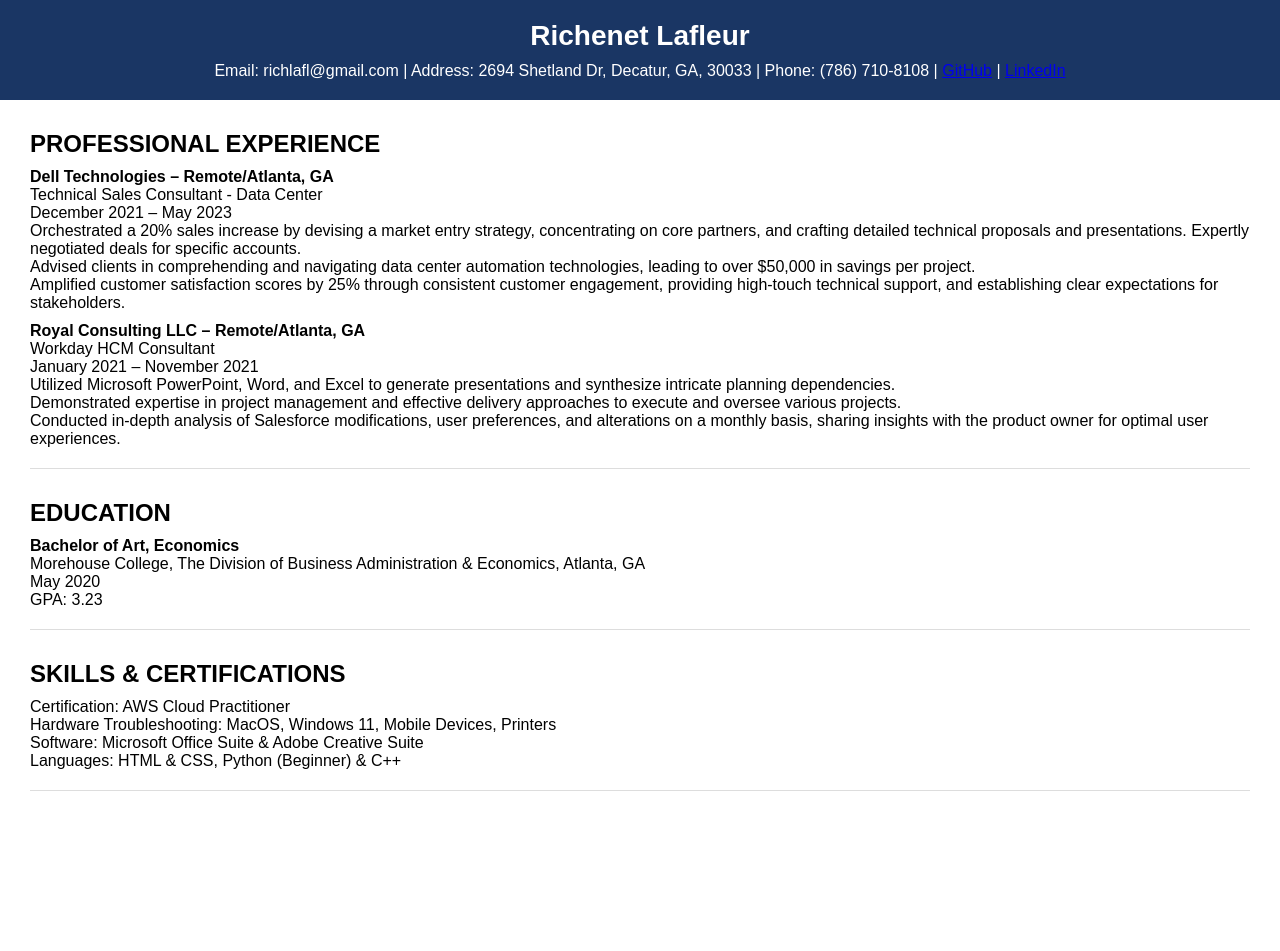
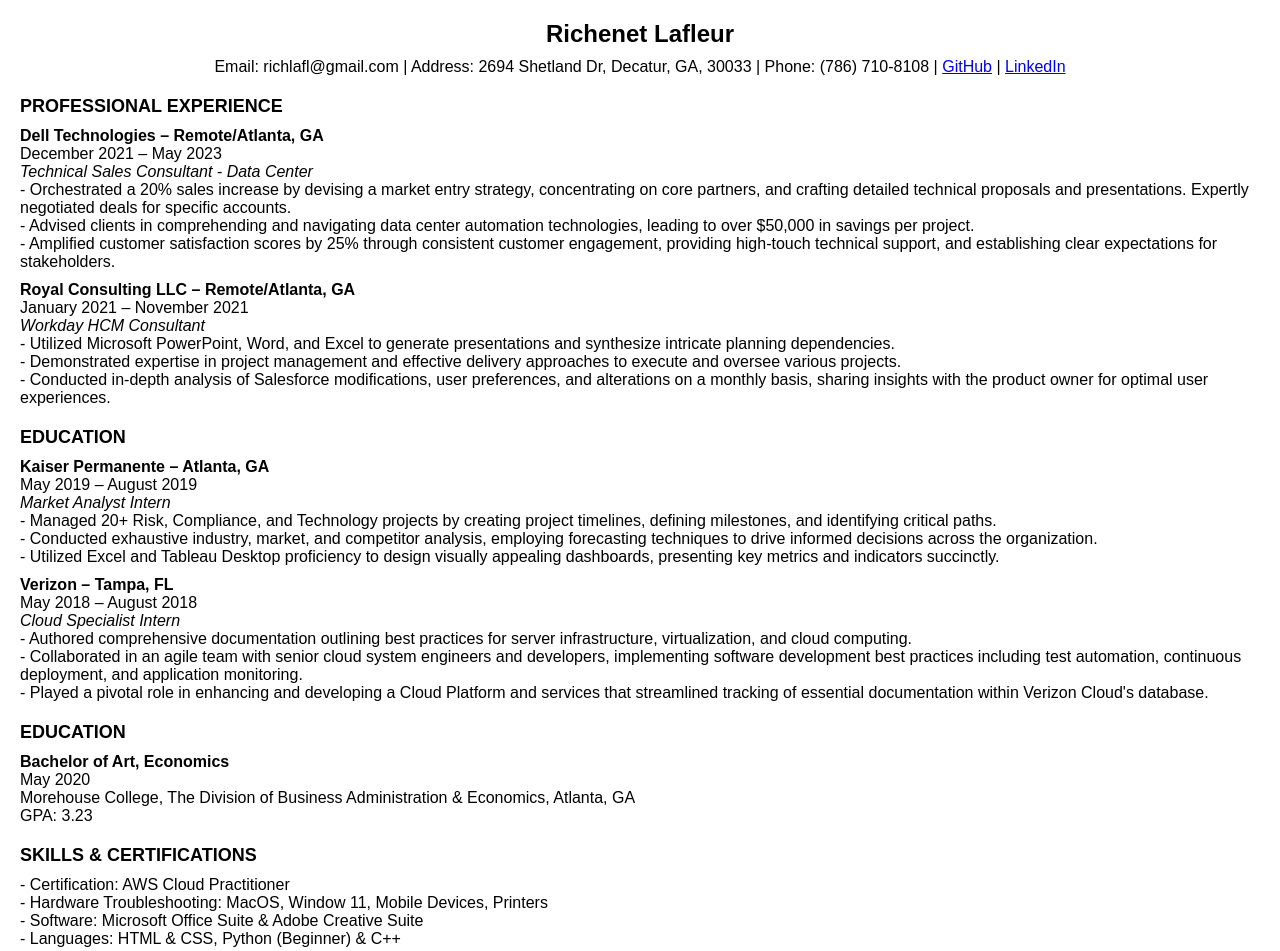
Before and after one commit to richenetl/resume, a plain HTML site: page index.html in a window 1280 px wide. Before the commit the page ends 821 px from the top, so only its background shows below. Drawn offline with Linux system fonts and the light colour scheme.

Commit message:
Add resume content

```diff
--- a/index.html
+++ b/index.html
@@ -6,38 +6,29 @@
     <style>
         body {
             font-family: Arial, sans-serif;
-            margin: 0;
-            padding: 0;
+            margin: 20px;
         }
         .header {
             text-align: center;
-            background-color: #1a3664;
-            color: #fff;
-            padding: 20px 0;
         }
         .name {
-            font-size: 28px;
+            font-size: 24px;
             font-weight: bold;
         }
         .contact-info {
+            margin-top: 10px;
             font-size: 16px;
-            margin-top: 10px;
         }
         .section {
-            margin: 30px;
-            border-bottom: 1px solid #ddd;
-            padding-bottom: 20px;
+            margin-top: 20px;
         }
         .section-header {
-            font-size: 24px;
+            font-size: 18px;
             font-weight: bold;
         }
         .section-content {
+            margin-top: 10px;
             font-size: 16px;
-            margin-top: 10px;
-        }
-        .section-content p {
-            margin: 0;
         }
     </style>
 </head>
@@ -53,53 +44,61 @@
     <div class="section">
         <div class="section-header">PROFESSIONAL EXPERIENCE</div>
         <div class="section-content">
-            <p><strong>Dell Technologies – Remote/Atlanta, GA</strong><br>
-            Technical Sales Consultant - Data Center<br>
-            December 2021 – May 2023</p>
-
-            <p>Orchestrated a 20% sales increase by devising a market entry strategy, concentrating on core partners, and crafting detailed technical proposals and presentations. Expertly negotiated deals for specific accounts.</p>
-
-            <p>Advised clients in comprehending and navigating data center automation technologies, leading to over $50,000 in savings per project.</p>
-
-            <p>Amplified customer satisfaction scores by 25% through consistent customer engagement, providing high-touch technical support, and establishing clear expectations for stakeholders.</p>
+            <strong>Dell Technologies – Remote/Atlanta, GA</strong><br>
+            December 2021 – May 2023<br>
+            <em>Technical Sales Consultant - Data Center</em><br>
+            - Orchestrated a 20% sales increase by devising a market entry strategy, concentrating on core partners, and crafting detailed technical proposals and presentations. Expertly negotiated deals for specific accounts.<br>
+            - Advised clients in comprehending and navigating data center automation technologies, leading to over $50,000 in savings per project.<br>
+            - Amplified customer satisfaction scores by 25% through consistent customer engagement, providing high-touch technical support, and establishing clear expectations for stakeholders.
         </div>
-
         <div class="section-content">
-            <p><strong>Royal Consulting LLC – Remote/Atlanta, GA</strong><br>
-            Workday HCM Consultant<br>
-            January 2021 – November 2021</p>
-
-            <p>Utilized Microsoft PowerPoint, Word, and Excel to generate presentations and synthesize intricate planning dependencies.</p>
-
-            <p>Demonstrated expertise in project management and effective delivery approaches to execute and oversee various projects.</p>
-
-            <p>Conducted in-depth analysis of Salesforce modifications, user preferences, and alterations on a monthly basis, sharing insights with the product owner for optimal user experiences.</p>
+            <strong>Royal Consulting LLC – Remote/Atlanta, GA</strong><br>
+            January 2021 – November 2021<br>
+            <em>Workday HCM Consultant</em><br>
+            - Utilized Microsoft PowerPoint, Word, and Excel to generate presentations and synthesize intricate planning dependencies.<br>
+            - Demonstrated expertise in project management and effective delivery approaches to execute and oversee various projects.<br>
+            - Conducted in-depth analysis of Salesforce modifications, user preferences, and alterations on a monthly basis, sharing insights with the product owner for optimal user experiences.
         </div>
-
-        <!-- Add more professional experience sections as needed -->
+        <!-- Add more professional experience if needed -->
     </div>
 
     <div class="section">
         <div class="section-header">EDUCATION</div>
         <div class="section-content">
-            <p><strong>Bachelor of Art, Economics</strong><br>
+            <strong>Kaiser Permanente – Atlanta, GA</strong><br>
+            May 2019 – August 2019<br>
+            <em>Market Analyst Intern</em><br>
+            - Managed 20+ Risk, Compliance, and Technology projects by creating project timelines, defining milestones, and identifying critical paths.<br>
+            - Conducted exhaustive industry, market, and competitor analysis, employing forecasting techniques to drive informed decisions across the organization.<br>
+            - Utilized Excel and Tableau Desktop proficiency to design visually appealing dashboards, presenting key metrics and indicators succinctly.
+        </div>
+        <div class="section-content">
+            <strong>Verizon – Tampa, FL</strong><br>
+            May 2018 – August 2018<br>
+            <em>Cloud Specialist Intern</em><br>
+            - Authored comprehensive documentation outlining best practices for server infrastructure, virtualization, and cloud computing.<br>
+            - Collaborated in an agile team with senior cloud system engineers and developers, implementing software development best practices including test automation, continuous deployment, and application monitoring.<br>
+            - Played a pivotal role in enhancing and developing a Cloud Platform and services that streamlined tracking of essential documentation within Verizon Cloud's database.
+        </div>
+    </div>
+
+    <div class="section">
+        <div class="section-header">EDUCATION</div>
+        <div class="section-content">
+            <strong>Bachelor of Art, Economics</strong><br>
+            May 2020<br>
             Morehouse College, The Division of Business Administration & Economics, Atlanta, GA<br>
-            May 2020</p>
-
-            <p>GPA: 3.23</p>
+            GPA: 3.23
         </div>
     </div>
 
     <div class="section">
         <div class="section-header">SKILLS & CERTIFICATIONS</div>
         <div class="section-content">
-            <p>Certification: AWS Cloud Practitioner</p>
-
-            <p>Hardware Troubleshooting: MacOS, Windows 11, Mobile Devices, Printers</p>
-
-            <p>Software: Microsoft Office Suite & Adobe Creative Suite</p>
-
-            <p>Languages: HTML & CSS, Python (Beginner) & C++</p>
+            - Certification: AWS Cloud Practitioner<br>
+            - Hardware Troubleshooting: MacOS, Window 11, Mobile Devices, Printers<br>
+            - Software: Microsoft Office Suite & Adobe Creative Suite<br>
+            - Languages: HTML & CSS, Python (Beginner) & C++
         </div>
     </div>
 </body>
--- a/style.css
+++ b/style.css
@@ -1,52 +1,42 @@
 body {
     font-family: Arial, sans-serif;
-    margin: 0;
-    padding: 0;
-    background-color: #ECF0F1; /* Background color */
+    margin: 20px;
+    background-color: #f0f0f0;
 }
 
 .header {
-    background-color: #1d3749; /* Header background color (sky blue) */
+    text-align: center;
+    background-color: #5f87b1;
     color: #fff;
-    text-align: center;
-    padding: 20px 0;
+    padding: 10px;
 }
 
 .name {
-    font-size: 28px;
+    font-size: 24px;
     font-weight: bold;
 }
 
 .contact-info {
+    margin-top: 10px;
     font-size: 16px;
-    margin-top: 10px;
 }
 
 .section {
-    margin: 20px;
-    padding: 10px;
-    border: 1px solid #ccc;
+    margin-top: 20px;
+    background-color: #fff;
+    padding: 20px;
     border-radius: 5px;
-    background-color: #fff; /* Section background color */
+    box-shadow: 0 2px 4px rgba(0, 0, 0, 0.1);
 }
 
 .section-header {
-    font-size: 20px;
+    font-size: 18px;
     font-weight: bold;
     margin-bottom: 10px;
-    color: #3498DB; /* Section header color (sky blue) */
+    color: #007bff;
 }
 
 .section-content {
+    margin-top: 10px;
     font-size: 16px;
-    line-height: 1.5;
 }
-
-a {
-    color: #3498DB; /* Link color (sky blue) */
-    text-decoration: none;
-}
-
-a:hover {
-    text-decoration: underline;
-}
```
